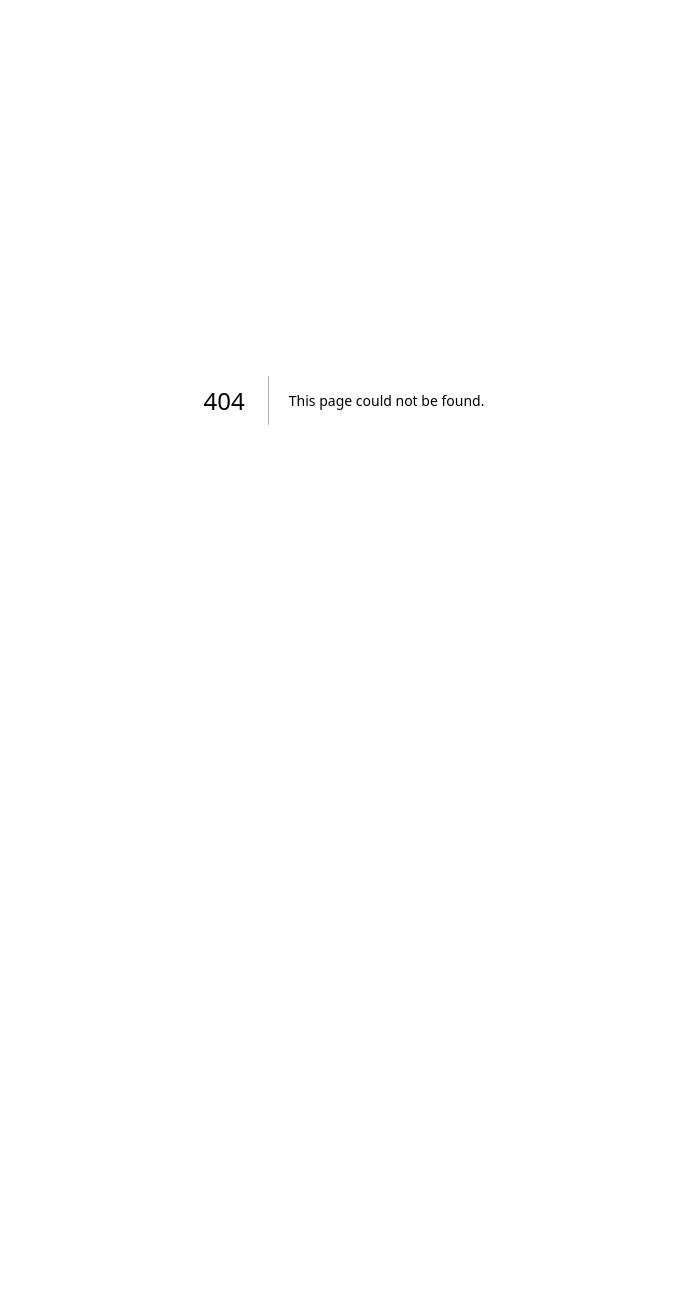
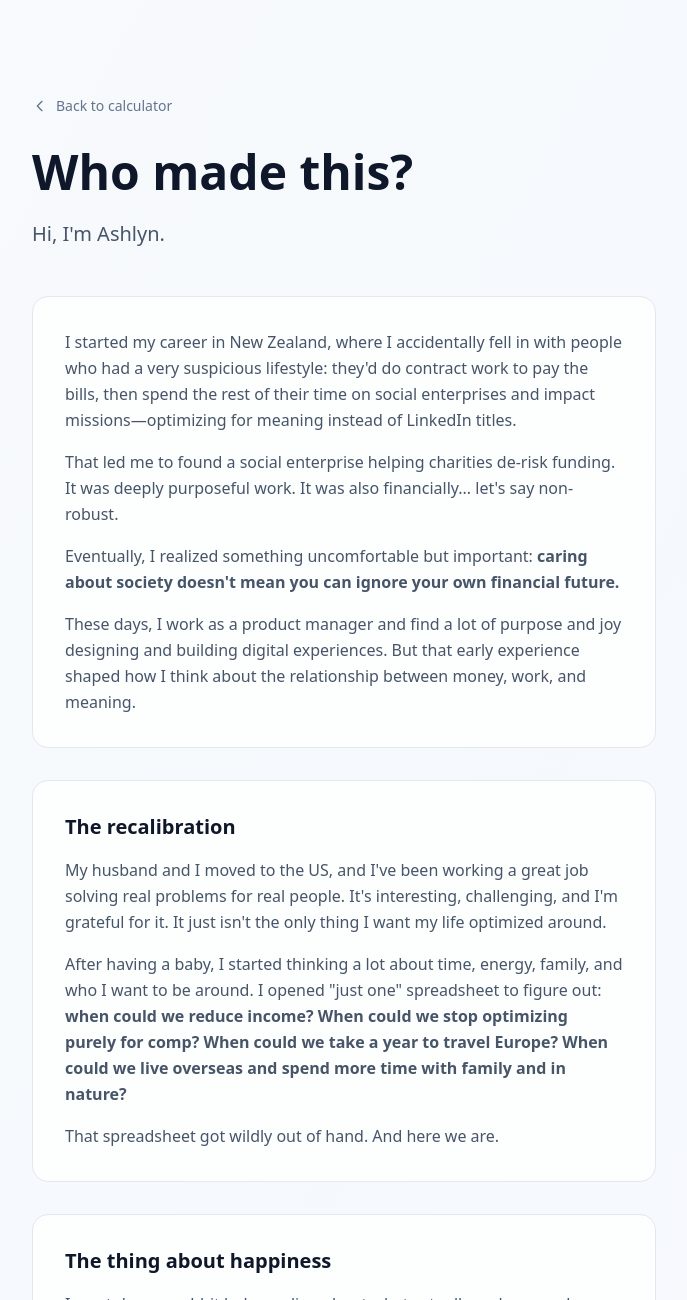
Before and after one commit to ashlynbaum/when-can-i-quit-my-job, a Next.js app: page /about in a window 1280 px wide. Before the commit this address had no page. Shown: the top 1300 px of the page, without its empty margins (296-983 px from the left). Before the commit the page ends 800 px from the top, so only its background shows below. Built offline with nearby package versions, Linux system fonts and the light colour scheme.

Commit message:
Add About page and contact form with Resend integration
- Personal story from NZ social enterprise to PM
- Contact form with email submission
- Resend API integration for form submissions

```diff
--- /dev/null
+++ b/app/about/page.tsx
@@ -0,0 +1,120 @@
+import Link from "next/link";
+
+export default function AboutPage() {
+  return (
+    <div className="min-h-screen bg-gradient-to-br from-slate-50 via-blue-50/30 to-purple-50/20">
+      <div className="mx-auto max-w-2xl px-6 py-24">
+        <Link
+          href="/"
+          className="mb-8 inline-flex items-center gap-2 text-sm text-slate-500 transition hover:text-slate-900"
+        >
+          <svg className="h-4 w-4" fill="none" viewBox="0 0 24 24" stroke="currentColor">
+            <path strokeLinecap="round" strokeLinejoin="round" strokeWidth={2} d="M15 19l-7-7 7-7" />
+          </svg>
+          Back to calculator
+        </Link>
+
+        <h1 className="text-4xl font-bold text-slate-900 sm:text-5xl">
+          Who made this?
+        </h1>
+
+        <p className="mt-6 text-xl text-slate-600">
+          Hi, I'm Ashlyn.
+        </p>
+
+        <div className="mt-12 space-y-8">
+          <div className="rounded-2xl border border-slate-200 bg-white/80 p-8">
+            <p className="text-slate-600 leading-relaxed">
+              I started my career in New Zealand, where I accidentally fell in with people who had a very suspicious lifestyle: they'd do contract work to pay the bills, then spend the rest of their time on social enterprises and impact missions—optimizing for meaning instead of LinkedIn titles.
+            </p>
+            <p className="mt-4 text-slate-600 leading-relaxed">
+              That led me to found a social enterprise helping charities de-risk funding. It was deeply purposeful work. It was also financially... let's say non-robust.
+            </p>
+            <p className="mt-4 text-slate-600 leading-relaxed">
+              Eventually, I realized something uncomfortable but important: <strong>caring about society doesn't mean you can ignore your own financial future.</strong>
+            </p>
+            <p className="mt-4 text-slate-600 leading-relaxed">
+              These days, I work as a product manager and find a lot of purpose and joy designing and building digital experiences. But that early experience shaped how I think about the relationship between money, work, and meaning.
+            </p>
+          </div>
+
+          <div className="rounded-2xl border border-slate-200 bg-white/80 p-8">
+            <h2 className="text-xl font-semibold text-slate-900">The recalibration</h2>
+            <p className="mt-4 text-slate-600 leading-relaxed">
+              My husband and I moved to the US, and I've been working a great job solving real problems for real people. It's interesting, challenging, and I'm grateful for it. It just isn't the only thing I want my life optimized around.
+            </p>
+            <p className="mt-4 text-slate-600 leading-relaxed">
+              After having a baby, I started thinking a lot about time, energy, family, and who I want to be around. I opened "just one" spreadsheet to figure out: <strong>when could we reduce income? When could we stop optimizing purely for comp? When could we take a year to travel Europe? When could we live overseas and spend more time with family and in nature?</strong>
+            </p>
+            <p className="mt-4 text-slate-600 leading-relaxed">
+              That spreadsheet got wildly out of hand. And here we are.
+            </p>
+          </div>
+
+          <div className="rounded-2xl border border-slate-200 bg-white/80 p-8">
+            <h2 className="text-xl font-semibold text-slate-900">The thing about happiness</h2>
+            <p className="mt-4 text-slate-600 leading-relaxed">
+              I went down a rabbit hole reading about what actually makes people happy. Turns out, once your basic needs are covered, more money doesn't do much. What helps is <strong>strong social connections and a sense of purpose</strong>.
+            </p>
+            <p className="mt-4 text-slate-600 leading-relaxed">
+              But you can't prioritize those things when you're stressed about survival. Money isn't the goal—but it does buy you options, time, and flexibility to invest in what matters.
+            </p>
+            <p className="mt-4 text-slate-600 leading-relaxed">
+              So there's this sweet spot — enough financial security to stop optimizing and start living. This calculator helps you find that spot.
+            </p>
+          </div>
+
+          <div className="rounded-2xl border border-slate-200 bg-white/80 p-8">
+            <h2 className="text-xl font-semibold text-slate-900">Why I built this</h2>
+            <p className="mt-4 text-slate-600 leading-relaxed">
+              I built this for my own family planning, then figured others might find it useful too. I'm still employed (and grateful for my job). I'm just trying to make the math around not needing to a little more honest.
+            </p>
+            <p className="mt-4 text-slate-600 leading-relaxed">
+              It's free, there are no ads, and I'm not selling your data. I'm just a person who wanted to answer a question.
+            </p>
+            <p className="mt-4 text-slate-600 leading-relaxed">
+              If you want to connect or see what else I'm working on, find me on{" "}
+              <a
+                href="https://www.linkedin.com/in/ashlynbaum/"
+                target="_blank"
+                rel="noopener noreferrer"
+                className="font-semibold text-emerald-600 underline decoration-emerald-300 underline-offset-2 transition hover:text-emerald-700 hover:decoration-emerald-400"
+              >
+                LinkedIn
+              </a>
+              {" "}or check out{" "}
+              <a
+                href="https://ashlyn.app"
+                target="_blank"
+                rel="noopener noreferrer"
+                className="font-semibold text-emerald-600 underline decoration-emerald-300 underline-offset-2 transition hover:text-emerald-700 hover:decoration-emerald-400"
+              >
+                ashlyn.app
+              </a>
+              .
+            </p>
+          </div>
+
+          <div className="text-center">
+            <p className="text-sm text-slate-500">
+              Questions? Feedback? Ideas?
+            </p>
+            <p className="mt-1 text-sm text-slate-500">
+              I'd love to hear from you.
+            </p>
+          </div>
+
+          <div className="rounded-2xl border border-slate-200 bg-white/80 p-8 text-center">
+            <p className="text-lg font-medium text-slate-900">Ready to find your number?</p>
+            <Link
+              href="/"
+              className="mt-4 inline-block rounded-full bg-gradient-to-r from-slate-900 to-slate-800 px-6 py-3 text-sm font-semibold text-white shadow-md transition hover:from-slate-800 hover:to-slate-700"
+            >
+              Do the math
+            </Link>
+          </div>
+        </div>
+      </div>
+    </div>
+  );
+}
--- /dev/null
+++ b/app/api/contact/route.ts
@@ -0,0 +1,65 @@
+import { NextRequest, NextResponse } from "next/server";
+import { Resend } from "resend";
+
+const resend = new Resend(process.env.RESEND_API_KEY);
+
+export async function POST(request: NextRequest) {
+  try {
+    const body = await request.json();
+    const { name, email, message } = body;
+
+    // Validate input
+    if (!name || !email || !message) {
+      return NextResponse.json(
+        { error: "All fields are required" },
+        { status: 400 }
+      );
+    }
+
+    // Email validation
+    const emailRegex = /^[^\s@]+@[^\s@]+\.[^\s@]+$/;
+    if (!emailRegex.test(email)) {
+      return NextResponse.json(
+        { error: "Invalid email address" },
+        { status: 400 }
+      );
+    }
+
+    // Check if Resend is configured
+    if (!process.env.RESEND_API_KEY) {
+      console.error("RESEND_API_KEY is not configured");
+      return NextResponse.json(
+        { error: "Email service not configured. Please contact the site administrator." },
+        { status: 500 }
+      );
+    }
+
+    // Send email via Resend
+    const data = await resend.emails.send({
+      from: process.env.RESEND_FROM_EMAIL || "onboarding@resend.dev",
+      to: process.env.RESEND_TO_EMAIL || "hey@ashlyn.app",
+      replyTo: email,
+      subject: `When Can I Quit My Job - New story from ${name}`,
+      html: `
+        <h2>New Contact Form Submission</h2>
+        <p><strong>Name:</strong> ${name}</p>
+        <p><strong>Email:</strong> ${email}</p>
+        <p><strong>Message:</strong></p>
+        <p>${message.replace(/\n/g, '<br>')}</p>
+      `,
+    });
+
+    console.log("Email sent successfully:", data);
+
+    return NextResponse.json(
+      { success: true, message: "Message sent successfully" },
+      { status: 200 }
+    );
+  } catch (error) {
+    console.error("Contact form error:", error);
+    return NextResponse.json(
+      { error: "Failed to send message" },
+      { status: 500 }
+    );
+  }
+}
```
